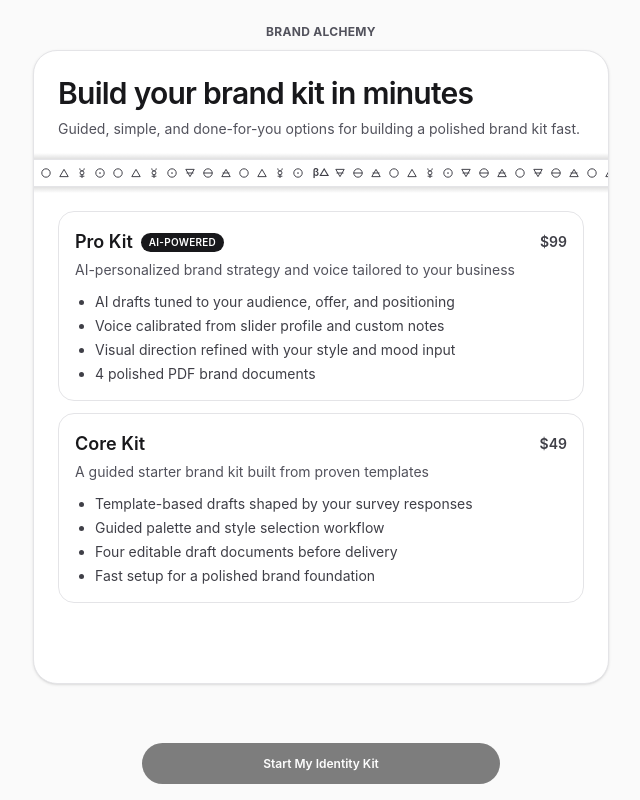
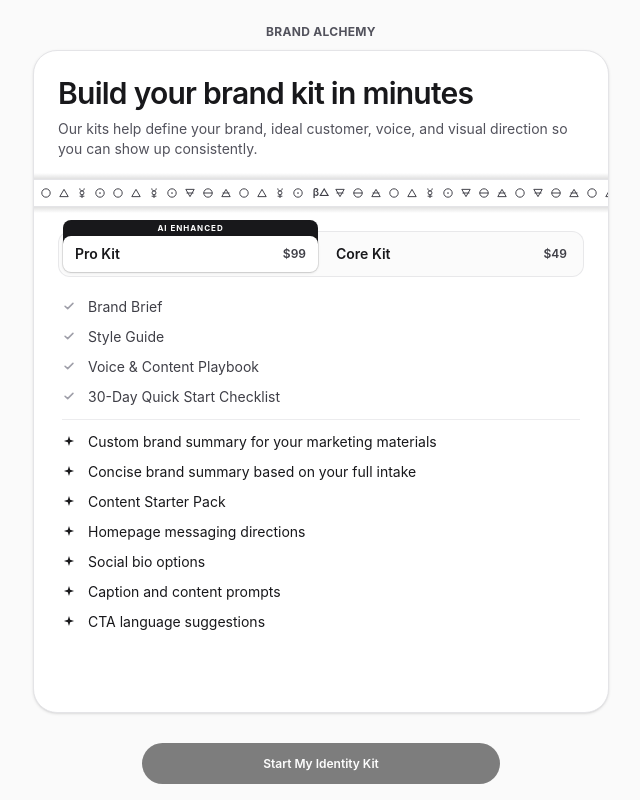
Before and after one commit to harleyfan91/brand-alchemy-identity-kit, a React (Vite) app in the folder apps/web/: page / in a window 1280 px wide. Shown: the whole page, without its empty margins (319-959 px from the left). Built offline with nearby package versions, Linux system fonts and the light colour scheme.

Commit message:
Refine tier selector UX and tighten Pro signal quality.
Simplify landing tier selection with a segmented toggle and visual Core/Pro feature split, add clearer deliverable-focused copy, and strengthen intake validation for high-signal Pro personalization fields.

Made-with: Cursor

```diff
--- a/apps/web/src/App.tsx
+++ b/apps/web/src/App.tsx
@@ -200,6 +200,7 @@ function App() {
           <Step7Industry
             form={flow.form}
             isPro={isPro}
+            errors={flow.errors}
             competitorDraft={competitorDraft}
             onCompetitorDraftChange={setCompetitorDraft}
             onAddCompetitor={() => {
--- a/apps/web/src/components/flow/PaymentPlaceholder.tsx
+++ b/apps/web/src/components/flow/PaymentPlaceholder.tsx
@@ -9,7 +9,7 @@ interface PaymentPlaceholderProps {
 export function PaymentPlaceholder({ tierLabel, onStartCheckout, onBack }: PaymentPlaceholderProps) {
   const tierPromise =
     tierLabel === 'Pro Kit'
-      ? 'You are about to unlock AI-personalized drafts built from your complete intake profile.'
+      ? 'You are about to unlock AI-personalized drafts and your Pro Content Starter Pack.'
       : 'You are about to unlock guided template drafts assembled from your survey selections.'
 
   return (
--- a/apps/web/src/components/flow/TierSelector.tsx
+++ b/apps/web/src/components/flow/TierSelector.tsx
@@ -9,6 +9,31 @@ interface TierSelectorProps {
   selectedTier: Tier | null
   onSelect: (tier: Tier) => void
   onContinue: () => void
+}
+
+function CheckMark() {
+  return (
+    <svg viewBox="0 0 16 16" className="h-3.5 w-3.5" fill="none" aria-hidden>
+      <path
+        d="M3.5 8.25 6.5 11 12.5 5"
+        stroke="currentColor"
+        strokeWidth="1.8"
+        strokeLinecap="round"
+        strokeLinejoin="round"
+      />
+    </svg>
+  )
+}
+
+function SparkIcon() {
+  return (
+    <svg viewBox="0 0 16 16" className="h-3.5 w-3.5" fill="none" aria-hidden>
+      <path
+        d="M8 2.2 9.35 6.65 13.8 8 9.35 9.35 8 13.8 6.65 9.35 2.2 8 6.65 6.65 8 2.2Z"
+        fill="currentColor"
+      />
+    </svg>
+  )
 }
 
 export function TierSelector({ tiers, selectedTier, onSelect, onContinue }: TierSelectorProps) {
@@ -41,6 +66,18 @@ export function TierSelector({ tiers, selectedTier, onSelect, onContinue }: Tier
     }
   }, [])
 
+  const defaultTier = tiers.find((t) => t.id === 'pro') ?? tiers[0]
+  const activeTier = tiers.find((t) => t.id === selectedTier) ?? defaultTier
+  const coreTier = tiers.find((t) => t.id === 'core')
+  const coreCount = coreTier?.bullets.length ?? 0
+  const visibleBullets =
+    activeTier.id === 'pro' && coreTier
+      ? [
+          ...coreTier.bullets.map((text) => ({ text, kind: 'core' as const })),
+          ...activeTier.bullets.map((text) => ({ text, kind: 'pro' as const })),
+        ]
+      : activeTier.bullets.map((text) => ({ text, kind: 'core' as const }))
+
   return (
     <section className="relative w-full overflow-hidden rounded-3xl border border-zinc-200 bg-white p-6 pb-14 shadow-sm">
       <header className="relative z-10 space-y-4 pb-5">
@@ -49,47 +86,70 @@ export function TierSelector({ tiers, selectedTier, onSelect, onContinue }: Tier
             Build your brand kit in minutes
           </h1>
           <p className="mt-1 text-sm text-zinc-600 sm:mt-2">
-            Guided, simple, and done-for-you options for building a polished brand kit fast.
+            Our kits help define your brand, ideal customer, voice, and visual direction so you can show up consistently.
           </p>
         </div>
       </header>
 
       <AlchemySymbolStrip />
 
-      <div className="relative z-10 space-y-3 py-6">
+      <div className="relative z-10 space-y-5 py-6">
+        <div className="grid grid-cols-2 gap-1.5 rounded-xl border border-zinc-200/80 bg-zinc-50/80 p-1">
           {tiers.map((tier) => {
-          const active = selectedTier === tier.id
+            const active = activeTier.id === tier.id
             return (
+              <div key={tier.id} className="relative">
+                {tier.id === 'pro' ? (
+                  <span
+                    className={`pointer-events-none absolute inset-x-0 top-0 z-10 h-full rounded-lg bg-zinc-900 transition-all duration-200 ${
+                      active ? '-translate-y-4 opacity-100' : 'translate-y-0 opacity-0'
+                    }`}
+                    aria-hidden
+                  >
+                    <span className="absolute left-1/2 top-1 -translate-x-1/2 whitespace-nowrap px-0.5 text-[8px] font-bold uppercase leading-none tracking-[0.12em] text-white">
+                      AI Enhanced
+                    </span>
+                  </span>
+                ) : null}
+
                 <button
-              key={tier.id}
                   type="button"
                   onClick={() => onSelect(tier.id)}
-              className={`w-full rounded-2xl border p-4 text-left transition ${
+                  className={`relative z-20 w-full rounded-lg px-3 py-2 text-left transition-all duration-200 ${
                     active
-                  ? 'border-zinc-900 bg-zinc-100'
-                  : 'border-zinc-200 bg-white hover:border-zinc-400'
+                      ? 'bg-white shadow-sm ring-1 ring-zinc-900/10'
+                      : 'text-zinc-600 hover:bg-white/60 hover:text-zinc-900'
                   }`}
                 >
                   <div className="flex items-center justify-between">
-                <div className="flex items-center gap-2">
-                  <h2 className="text-lg font-semibold text-zinc-900">{tier.name}</h2>
-                  {tier.id === 'pro' ? (
-                    <span className="rounded-full bg-zinc-900 px-2 py-0.5 text-[10px] font-semibold uppercase tracking-wide text-white">
-                      AI-powered
+                    <span className="text-sm font-semibold text-zinc-900">{tier.name}</span>
+                    <span className="text-xs font-semibold text-zinc-700">{tier.priceLabel}</span>
+                  </div>
+                </button>
+              </div>
+            )
+          })}
+        </div>
+
+        <div className="px-1">
+          <ul className="mt-4 space-y-2.5 text-sm text-zinc-700">
+            {visibleBullets.map((bullet, index) => (
+              <li
+                key={`${bullet.kind}-${bullet.text}`}
+                className={`flex items-start gap-3 ${
+                  activeTier.id === 'pro' && index === coreCount ? 'mt-3 border-t border-zinc-200/70 pt-3' : ''
+                }`}
+              >
+                <span className={`mt-0.5 ${bullet.kind === 'pro' ? 'text-zinc-900' : 'text-zinc-400'}`}>
+                  {bullet.kind === 'pro' ? <SparkIcon /> : <CheckMark />}
                 </span>
-                  ) : null}
-                </div>
-                <span className="text-sm font-semibold text-zinc-700">{tier.priceLabel}</span>
-              </div>
-              <p className="mt-1 text-sm text-zinc-600">{tier.description}</p>
-              <ul className="mt-3 list-disc space-y-1 pl-5 text-sm text-zinc-700">
-                {tier.bullets.map((bullet) => (
-                  <li key={bullet}>{bullet}</li>
+                <span className={bullet.kind === 'pro' ? 'text-zinc-900' : ''}>
+                  {bullet.text}
+                </span>
+              </li>
             ))}
           </ul>
-            </button>
-          )
-        })}
+        </div>
       </div>
 
       <div
--- a/apps/web/src/components/review/ReviewScreen.tsx
+++ b/apps/web/src/components/review/ReviewScreen.tsx
@@ -91,6 +91,7 @@ export function ReviewScreen({ form, onEditStep, onContinue }: ReviewScreenProps
     [
       ['Business name', form.step1.businessName],
       ['Offer', form.step1.offer],
+      ['Customer transformation', form.step1.transformation],
       ['Industry', industryLabels[form.step1.industry] ?? form.step1.industry],
       ['Stage', form.step1.stage],
     ],
--- a/apps/web/src/components/steps/Step7Industry.tsx
+++ b/apps/web/src/components/steps/Step7Industry.tsx
@@ -1,10 +1,11 @@
-import type { IdentityKitForm } from '../../types'
+import type { IdentityKitForm, StepErrors } from '../../types'
 import { TextArea } from '../ui/TextArea'
 import { Button } from '../ui/Button'
 
 interface Step7IndustryProps {
   form: IdentityKitForm
   isPro: boolean
+  errors: StepErrors
   competitorDraft: string
   onCompetitorDraftChange: (value: string) => void
   onAddCompetitor: () => void
@@ -15,6 +16,7 @@ interface Step7IndustryProps {
 export function Step7Industry({
   form,
   isPro,
+  errors,
   competitorDraft,
   onCompetitorDraftChange,
   onAddCompetitor,
@@ -49,13 +51,19 @@ export function Step7Industry({
         </div>
       </div>
       {isPro ? (
-        <TextArea
-          id="differentiation"
-          label="Optional: what makes you different?"
-          value={form.step7.differentiation ?? ''}
-          onChange={onDifferentiationChange}
-          placeholder="Share what is uniquely true about your brand."
-        />
+        <>
+          <TextArea
+            id="differentiation"
+            label="For Pro: what makes you different?"
+            value={form.step7.differentiation ?? ''}
+            onChange={onDifferentiationChange}
+            placeholder="Unlike generalist agencies, we pair strategy with implementation in one sprint."
+            error={errors['step7.differentiation']}
+          />
+          <p className="text-xs text-zinc-500">
+            This helps shape your positioning and Content Starter Pack language.
+          </p>
+        </>
       ) : null}
     </>
   )
--- a/apps/web/src/data/tiers.ts
+++ b/apps/web/src/data/tiers.ts
@@ -5,24 +5,27 @@ export const tierOptions: TierConfig[] = [
     id: 'pro',
     name: 'Pro Kit',
     priceLabel: '$99',
-    description: 'AI-personalized brand strategy and voice tailored to your business',
+    description: 'Deeper personalization plus added content tools.',
     bullets: [
-      'AI drafts tuned to your audience, offer, and positioning',
-      'Voice calibrated from slider profile and custom notes',
-      'Visual direction refined with your style and mood input',
-      '4 polished PDF brand documents',
+      'Custom brand summary for your marketing materials',
+      'Concise brand summary based on your full intake',
+      'Content Starter Pack',
+      'Homepage messaging directions',
+      'Social bio options',
+      'Caption and content prompts',
+      'CTA language suggestions',
     ],
   },
   {
     id: 'core',
     name: 'Core Kit',
     priceLabel: '$49',
-    description: 'A guided starter brand kit built from proven templates',
+    description: 'Foundational brand tools for a clear, consistent identity.',
     bullets: [
-      'Template-based drafts shaped by your survey responses',
-      'Guided palette and style selection workflow',
-      'Four editable draft documents before delivery',
-      'Fast setup for a polished brand foundation',
+      'Brand Brief',
+      'Style Guide',
+      'Voice & Content Playbook',
+      '30-Day Quick Start Checklist',
     ],
   },
 ]
--- a/apps/web/src/types/index.ts
+++ b/apps/web/src/types/index.ts
@@ -15,6 +15,7 @@ export type Screen =
 export interface Step1Snapshot {
   businessName: string
   offer: string
+  transformation: string
   industry: string
   stage: string
 }
```
Also changed, not shown: apps/web/src/components/steps/Step1Snapshot.tsx (+8 -0 lines), apps/web/src/components/steps/Step2Customer.tsx (+7 -4 lines), apps/web/src/hooks/useFlowState.ts (+12 -1 lines), 2 other files (tests, documents, lock files or other folders). Lines whose indentation alone changed are shown as unchanged.
